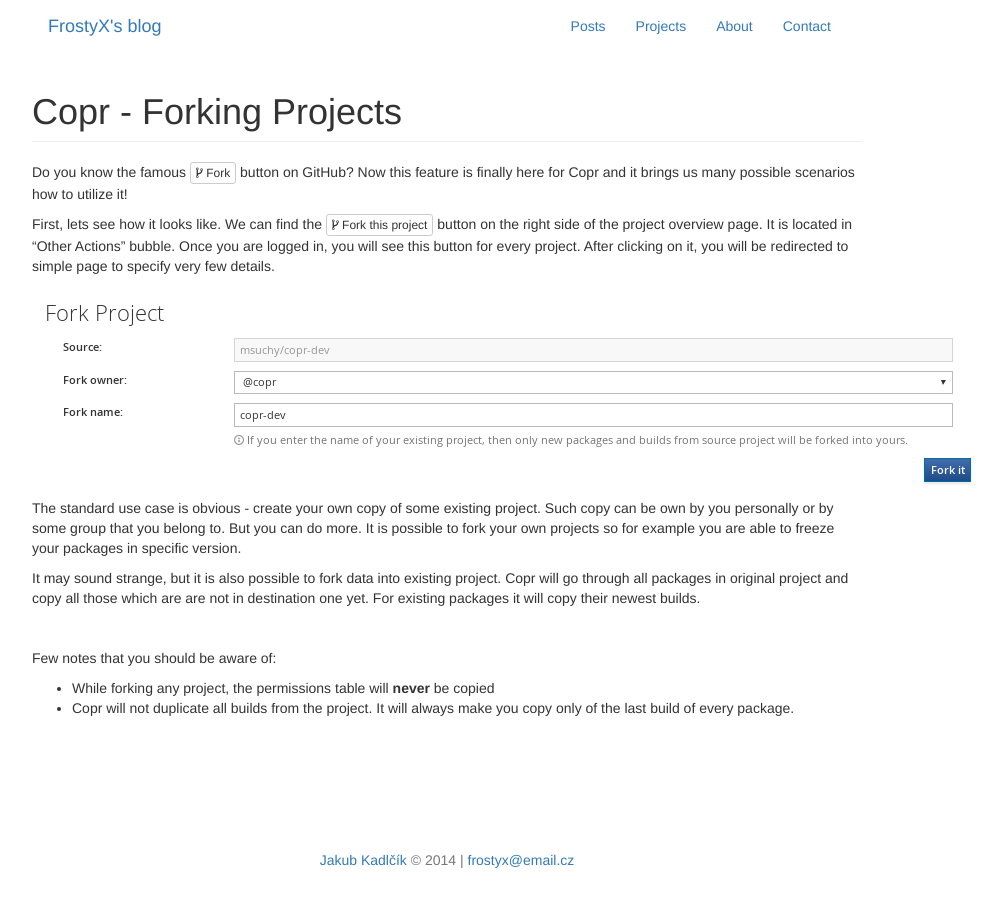
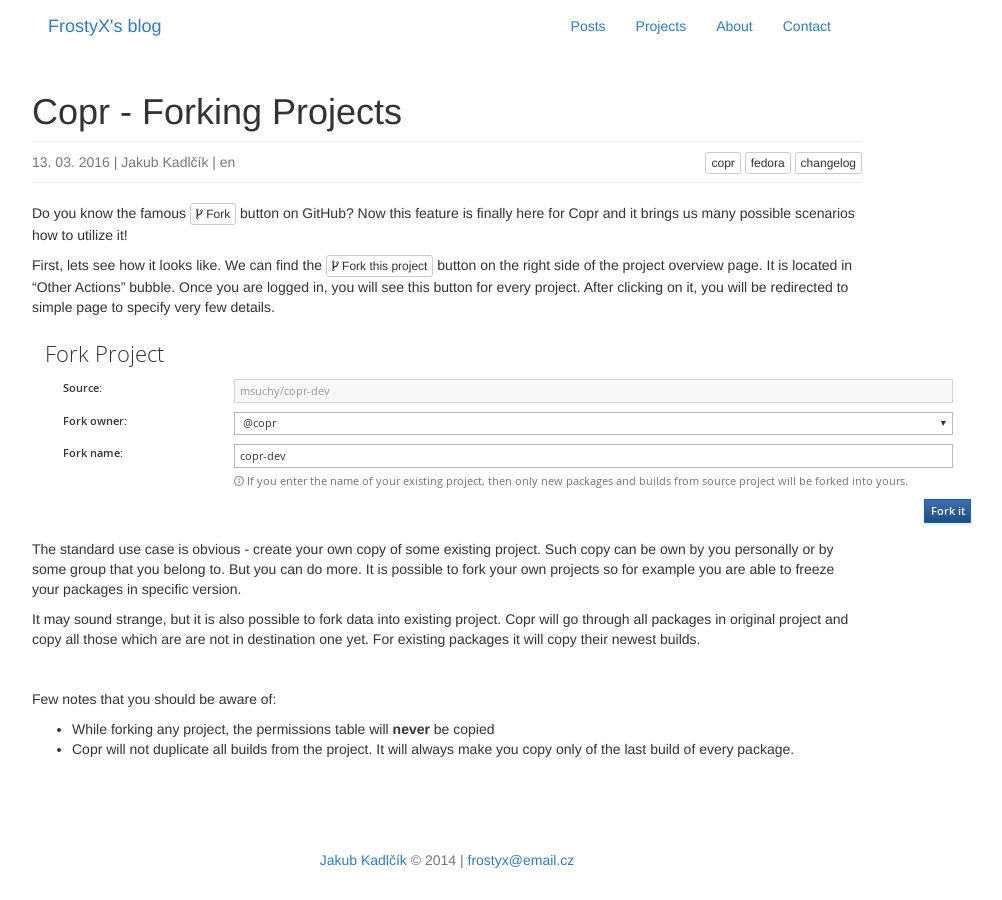
Before and after one commit to FrostyX/frostyx.github.io, a Jekyll site: the page built from _posts/2016-03-13-copr-forking-projects.md, in a window 1280 px wide. Shown: the whole page, without its empty margins (193-1195 px from the left). Built offline with Jekyll 4.4.1, drawn with Linux system fonts in a browser that asks for light colours; nearby versions of some CDN libraries.

Commit message:
Add some sort of post header

```diff
--- a/_layouts/post.html
+++ b/_layouts/post.html
@@ -2,4 +2,20 @@
 layout: default
 ---
 
+<div id="posthead">
+
+	<span class="text-muted">
+		{{ page.date | date: "%d. %m. %Y" }} |
+		Jakub Kadlčík |
+		{{ page.lang }}
+	</span>
+
+	<span class="pull-right">
+	{% for category in page.categories %}
+		<button class="btn btn-default btn-xs">{{ category }}</button>
+	{% endfor %}
+	</span>
+
+</div>
+
 {{ content }}
--- a/_posts/2016-03-13-copr-forking-projects.md
+++ b/_posts/2016-03-13-copr-forking-projects.md
@@ -2,7 +2,7 @@
 layout: post
 title: Copr - Forking Projects
 lang: en
-categories: copr, fedora, changelog
+categories: copr fedora changelog
 ---
 
 Do you know the famous <button class="btn btn-default btn-xs"><i class="fa fa-code-fork"></i> Fork</button> button on GitHub? Now this feature is finally here for Copr and it brings us many possible scenarios how to utilize it!
--- a/css/style.css
+++ b/css/style.css
@@ -25,6 +25,14 @@
 	background-color: white !important;
 }
 
+#posthead
+{
+	margin-top: -10px;
+	margin-bottom: 20px;
+	padding-bottom: 10px;
+	border-bottom: 1px solid #eee;
+}
+
 #content
 {
 	margin: 0 auto;
```
